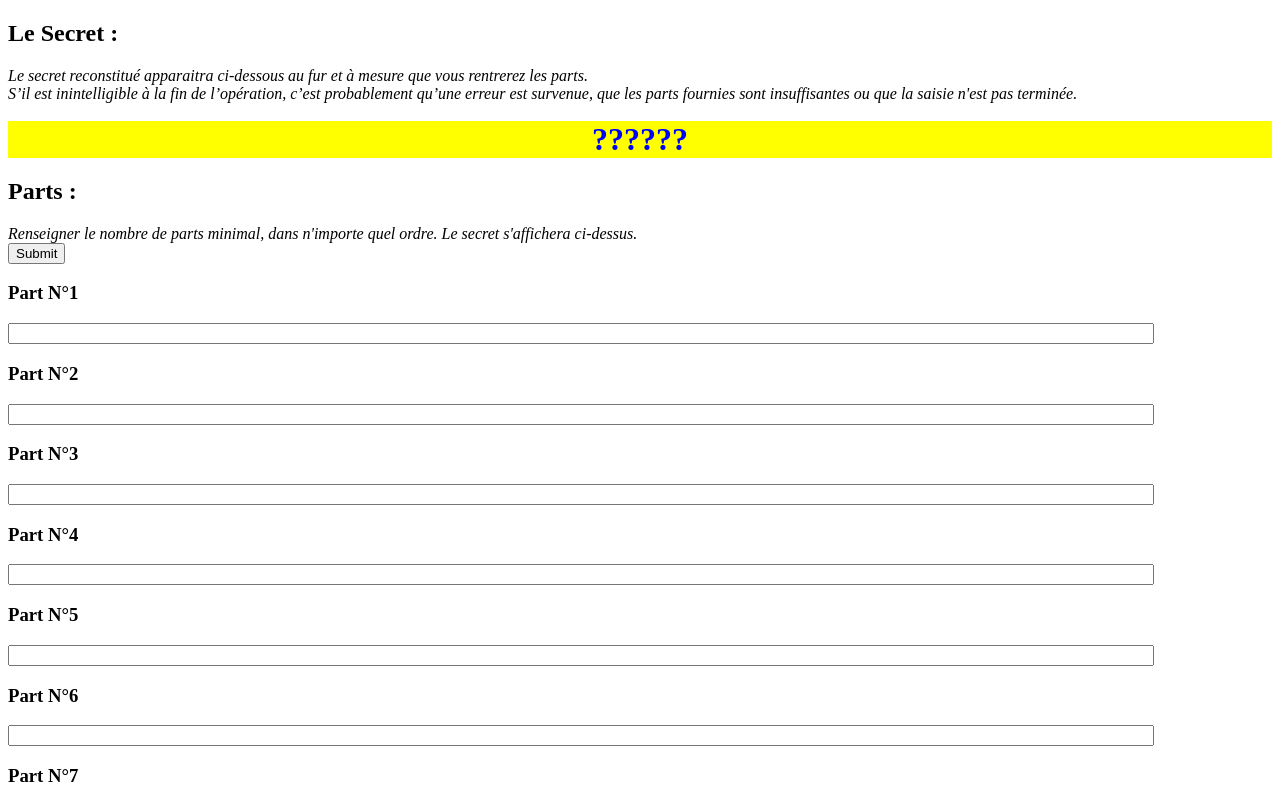
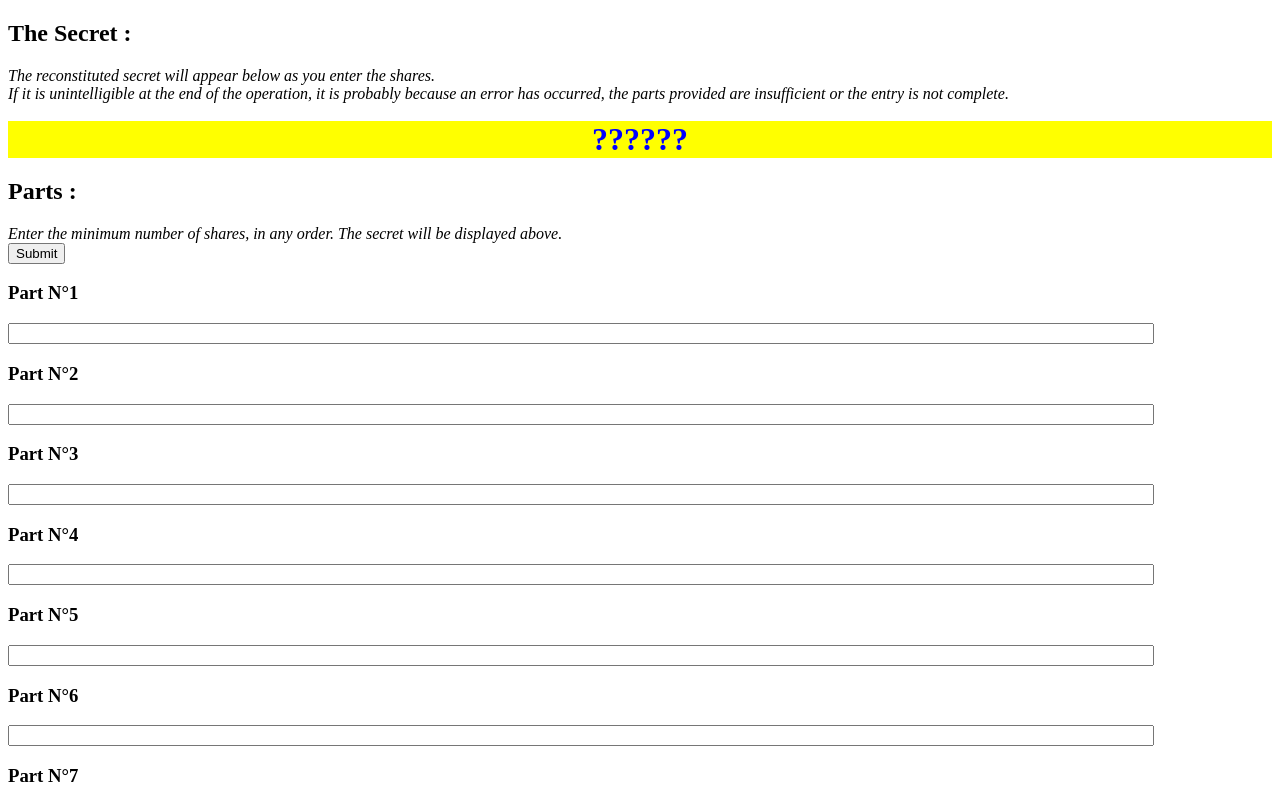
Before and after one commit to julien-boudry/ShamirSecretSharingWebview, a plain HTML site: page decode-secret.html in a window 1280 px wide. Shown: the top 800 px of the page. Drawn offline with Linux system fonts and the light colour scheme.

Commit message:
Translate to english

```diff
--- a/decode-secret.html
+++ b/decode-secret.html
@@ -22,14 +22,14 @@
 </head>
 <body>
 
-<h2>Le Secret :</h2>
-<em>Le secret reconstitué apparaitra ci-dessous au fur et à mesure que vous rentrerez les parts.<br>
-S’il est inintelligible à la fin de l’opération, c’est probablement qu’une erreur est survenue, que les parts fournies sont insuffisantes ou que la saisie n'est pas terminée.</em>
+<h2>The Secret :</h2>
+<em>The reconstituted secret will appear below as you enter the shares.<br>
+If it is unintelligible at the end of the operation, it is probably because an error has occurred, the parts provided are insufficient or the entry is not complete.</em>
 <br><br>
 <div id="secret_result" style="font-weight:bold;font-size:200%;color:blue;background-color:yellow;text-align:center;">??????</div>
 
 <h2>Parts :</h2>
-<em>Renseigner le nombre de parts minimal, dans n'importe quel ordre. Le secret s'affichera ci-dessus.</em>
+<em>Enter the minimum number of shares, in any order. The secret will be displayed above.</em>
 <br>
 <input type="button" value="Submit" id="valid_button">
 
```
